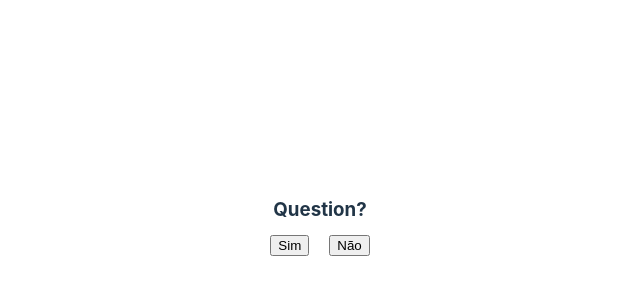
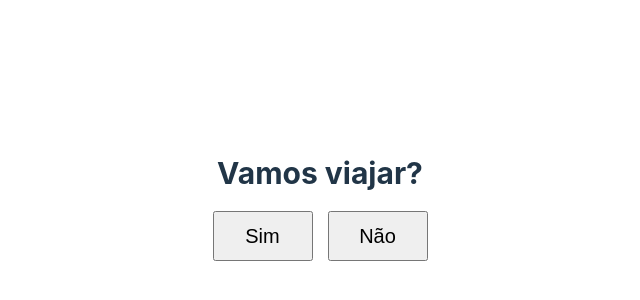
Before and after one commit to ThiagoDaSilveiraSouza/running-question, a React (Vite) app: page / in a window 1280 px wide. Shown: the part 174-474 px from the top of the page, without its empty margins (320-960 px from the left). Built offline with nearby package versions, Linux system fonts and the light colour scheme.

Commit message:
finish first version

```diff
--- a/package.json
+++ b/package.json
@@ -10,6 +10,8 @@
     "preview": "vite preview"
   },
   "dependencies": {
+    "@emotion/is-prop-valid": "^1.2.1",
+    "@types/styled-components": "^5.1.26",
     "react": "^18.2.0",
     "react-dom": "^18.2.0",
     "styled-components": "^6.0.3"
--- a/src/components/Question/Question.tsx
+++ b/src/components/Question/Question.tsx
@@ -1,74 +1,135 @@
-import { useEffect, useState } from "react";
-import { styled } from "styled-components";
-
-const QuestionContainer = styled.div`
-  display: flex;
-  justify-content: center;
-  align-items: center;
-  width: 100vw;
-  height: 100vh;
-  box-sizing: border-box;
-`;
-const CardContainer = styled.div`
-  display: flex;
-  flex-direction: column;
-  gap: 10px;
-  padding: 10px;
-  h3 {
-    margin: 0;
-    text-align: center;
-  }
-`;
-const ButtonsContainer = styled.div`
-  display: flex;
-  gap: 20px;
-`;
-
-type INotButton = {
-  position: "relative" | "absolute";
-  left: number;
-  top: number;
-};
-const NotButton = styled.input<INotButton>``;
-
-const getRandomNumber = (min: number, max: number) => {
-  return Math.floor(Math.random() * (max - min + 1)) + min;
-};
+import { useEffect, useState, useCallback } from "react";
+import { getRandomNumber } from "./utils";
+import { INotButton, IResponseStatus } from "./interface";
+import {
+  ButtonsContainer,
+  CardContainer,
+  NotButton,
+  QuestionContainer,
+  ResponseTitle,
+} from "./style";
+import { StyleSheetManager } from "styled-components";
+import isPropValid from "@emotion/is-prop-valid";
+import { questionData } from "../../data";
 
 export const Question = () => {
+  const [resetTimer, setResetTimer] = useState<number | null>(null);
   const [pageSize, setPageSize] = useState({ width: 0, height: 0 });
   const [notButtonStatus, setNotButtonStatus] = useState<INotButton>({
     position: "relative",
     left: 0,
     top: 0,
   });
+  const [responseStatus, setResponseStatus] = useState<IResponseStatus>({
+    afirmativeOrNegative: "negative",
+    index: 0,
+    response: "",
+  });
+
+  const setAfirmativeOrNegativeResponse = (
+    afirmativeOrNegative: "afirmative" | "negative"
+  ) => {
+    const { afirmativeButtonResponseList, negativeButtonResponseList } =
+      questionData;
+    const updateResponseStatus: IResponseStatus = {
+      afirmativeOrNegative: afirmativeOrNegative,
+      index: 0,
+      response: "",
+    };
+    if (afirmativeOrNegative === "afirmative") {
+      const afirmativeReponseLength = afirmativeButtonResponseList.length;
+      const randonIndex = getRandomNumber(0, afirmativeReponseLength - 1);
+      const randonAfirmativeReponse = afirmativeButtonResponseList[randonIndex];
+
+      updateResponseStatus.index = randonIndex;
+      updateResponseStatus.response = randonAfirmativeReponse;
+    } else if (afirmativeOrNegative === "negative") {
+      const negativeReponseLength = negativeButtonResponseList.length;
+      const randonIndex = getRandomNumber(0, negativeReponseLength - 1);
+      const randomNegativeResponse = negativeButtonResponseList[randonIndex];
+
+      updateResponseStatus.index = randonIndex;
+      updateResponseStatus.response = randomNegativeResponse;
+    }
+    setResponseStatus(updateResponseStatus);
+  };
+
+  const resetButtonPosition = () => {
+    setNotButtonStatus({ position: "relative", left: 0, top: 0 });
+  };
+
+  const resetResponseStatus = () => {
+    setResponseStatus({
+      afirmativeOrNegative: "afirmative",
+      index: 0,
+      response: "",
+    });
+  };
 
   const notButtonHandleHover = () => {
     const { width, height } = pageSize;
-    const randonWidth = getRandomNumber(0, width);
-    const randonHeight = getRandomNumber(0, height);
-    console.log("EixoX: ", randonWidth);
-    console.log("EixoY: ", randonHeight);
+    const randonLeft = getRandomNumber(0, width);
+    const randonTop = getRandomNumber(0, height);
+
+    if (resetTimer) {
+      clearTimeout(resetTimer);
+    }
+
+    setResetTimer(
+      setTimeout(() => {
+        resetButtonPosition();
+        resetResponseStatus();
+        if (resetTimer) {
+          clearTimeout(resetTimer);
+        }
+        setResetTimer(null);
+      }, 5000)
+    );
+
+    setAfirmativeOrNegativeResponse("negative");
+    setNotButtonStatus({ position: "fixed", left: randonLeft, top: randonTop });
   };
 
+  const updatePageSize = useCallback(() => {
+    const pageWidth = document.documentElement.scrollWidth - 100;
+    const pageHeight = document.documentElement.scrollHeight - 50;
+
+    setPageSize({ width: pageWidth, height: pageHeight });
+  }, []);
+
   useEffect(() => {
-    const pageWidth = document.documentElement.scrollWidth;
-    const pageHeigth = document.documentElement.scrollHeight;
+    updatePageSize();
+    window.addEventListener("resize", updatePageSize);
 
-    setPageSize({ width: pageWidth, height: pageHeigth });
+    return () => {
+      window.removeEventListener("resize", updatePageSize);
+    };
   }, []);
+
   return (
     <QuestionContainer>
       <CardContainer>
-        <h3>Question?</h3>
+        <h3>{questionData.questionText}</h3>
         <ButtonsContainer>
-          <input type="button" value="Sim" />
-          <NotButton
-            type="button"
-            value="Não"
-            onMouseEnter={notButtonHandleHover}
-          />
+          <a href={questionData.afirmativeButtonUrlLink} target="_blank">
+            <input
+              type="button"
+              value={questionData.afirmativeButtonText}
+              onMouseEnter={() => setAfirmativeOrNegativeResponse("afirmative")}
+            />
+          </a>
+          <StyleSheetManager shouldForwardProp={isPropValid}>
+            <NotButton
+              notButtonStatus={notButtonStatus}
+              type="button"
+              value={questionData.negativeButtonText}
+              onMouseEnter={notButtonHandleHover}
+            />
+          </StyleSheetManager>
         </ButtonsContainer>
+        <ResponseTitle responseStatus={responseStatus}>
+          {responseStatus.response}
+        </ResponseTitle>
       </CardContainer>
     </QuestionContainer>
   );
--- /dev/null
+++ b/src/components/Question/interface/INotButton.ts
@@ -0,0 +1,5 @@
+export type INotButton = {
+  position: "relative" | "fixed";
+  left: number;
+  top: number;
+};
--- /dev/null
+++ b/src/components/Question/interface/IResponseStatus.ts
@@ -0,0 +1,5 @@
+export type IResponseStatus = {
+  afirmativeOrNegative: "afirmative" | "negative";
+  index: number;
+  response: string;
+};
--- /dev/null
+++ b/src/components/Question/interface/index.ts
@@ -0,0 +1,2 @@
+export * from "./INotButton";
+export * from "./IResponseStatus";
--- /dev/null
+++ b/src/components/Question/style.ts
@@ -0,0 +1,62 @@
+import { styled } from "styled-components";
+import { INotButton, IResponseStatus } from "./interface";
+
+export const QuestionContainer = styled.div`
+  display: flex;
+  justify-content: center;
+  align-items: center;
+  width: 100vw;
+  height: 100vh;
+  box-sizing: border-box;
+`;
+
+export const CardContainer = styled.div`
+  display: flex;
+  flex-direction: column;
+  align-items: center;
+  gap: 15px;
+  padding: 10px;
+  height: 150px;
+  h3 {
+    margin: 0;
+    text-align: center;
+    font-size: 30px;
+  }
+`;
+
+export const ButtonsContainer = styled.div`
+  display: flex;
+  gap: 15px;
+  width: 215px;
+  input {
+    width: 100px;
+    height: 50px;
+    box-sizing: border-box;
+    font-size: 20px;
+  }
+`;
+
+type INotButtonElement = {
+  notButtonStatus: INotButton;
+};
+
+export const NotButton = styled.input<INotButtonElement>`
+  position: ${({ notButtonStatus }) => notButtonStatus.position};
+  top: ${({ notButtonStatus }) => notButtonStatus.top}px;
+  left: ${({ notButtonStatus }) => notButtonStatus.left}px;
+  transition: 0.3s;
+`;
+
+type IResponseTitle = {
+  responseStatus: IResponseStatus;
+};
+
+export const ResponseTitle = styled.h4<IResponseTitle>`
+  margin: 0;
+  text-align: center;
+  transition: 0.3s;
+  color: ${({ responseStatus }) =>
+    responseStatus.afirmativeOrNegative === "afirmative"
+      ? "#00988d"
+      : "#fc1a1a"};
+`;
--- /dev/null
+++ b/src/components/Question/utils/getRandonButtonPosition.tsx
@@ -0,0 +1,3 @@
+export const getRandomNumber = (min: number, max: number) => {
+  return Math.floor(Math.random() * (max - min + 1)) + min;
+};
--- /dev/null
+++ b/src/components/Question/utils/index.ts
@@ -0,0 +1 @@
+export * from "./getRandonButtonPosition";
--- /dev/null
+++ b/src/data/index.ts
@@ -0,0 +1 @@
+export * from "./questionData";
--- /dev/null
+++ b/src/data/questionData.ts
@@ -0,0 +1,30 @@
+export const questionData = {
+  questionText: "Vamos viajar?",
+  afirmativeButtonText: "Sim",
+  afirmativeButtonUrlLink: "https://www.booking.com/",
+  afirmativeButtonResponseList: [
+    "Aeeeeeee!!!",
+    "Isso! Isso! Isso!",
+    "Vai que ta muito quente!!!",
+    "É disso que eu estou falando!!",
+    "Agora sim!",
+    "Vem com o pae!"
+  ],
+  negativeButtonText: "Não",
+  negativeButtonResponseList: [
+    "Vou te dar mais uma chance!",
+    "Tenta outra...",
+    "Ai não, pô!",
+    "Tá, vai mais uma!",
+    "Quase! ahhahaha",
+    "Quem sabe da próxica você acerta?!",
+    "Vou dar uma dica, é a outra resposta!",
+    "Ta no caminho errado!",
+    "É 50% de chance!! Como vc ta errando?!",
+    "Não é possível!!!",
+    "Você é uma pessoa muito toxica! Ê ê...",
+    "Meu anjo... Tenta novamente, vai...",
+    "Pelo amor!!!!",
+    "Ta frio não, Ta congelando!!!",
+  ],
+};
--- a/src/index.css
+++ b/src/index.css
@@ -44,8 +44,8 @@ button {
   font-weight: 500;
   font-family: inherit;
   background-color: #1a1a1a;
+  transition: border-color 0.25s;
   cursor: pointer;
-  transition: border-color 0.25s;
 }
 button:hover {
   border-color: #646cff;
@@ -53,6 +53,13 @@ button:hover {
 button:focus,
 button:focus-visible {
   outline: 4px auto -webkit-focus-ring-color;
+}
+input {
+  cursor: pointer;
+}
+input:hover {
+  transition: 0.3s;
+  box-shadow: 0 0 3px 0 white;
 }
 
 @media (prefers-color-scheme: light) {
```
Also changed, not shown: 1 other file (tests, documents, lock files or other folders).
